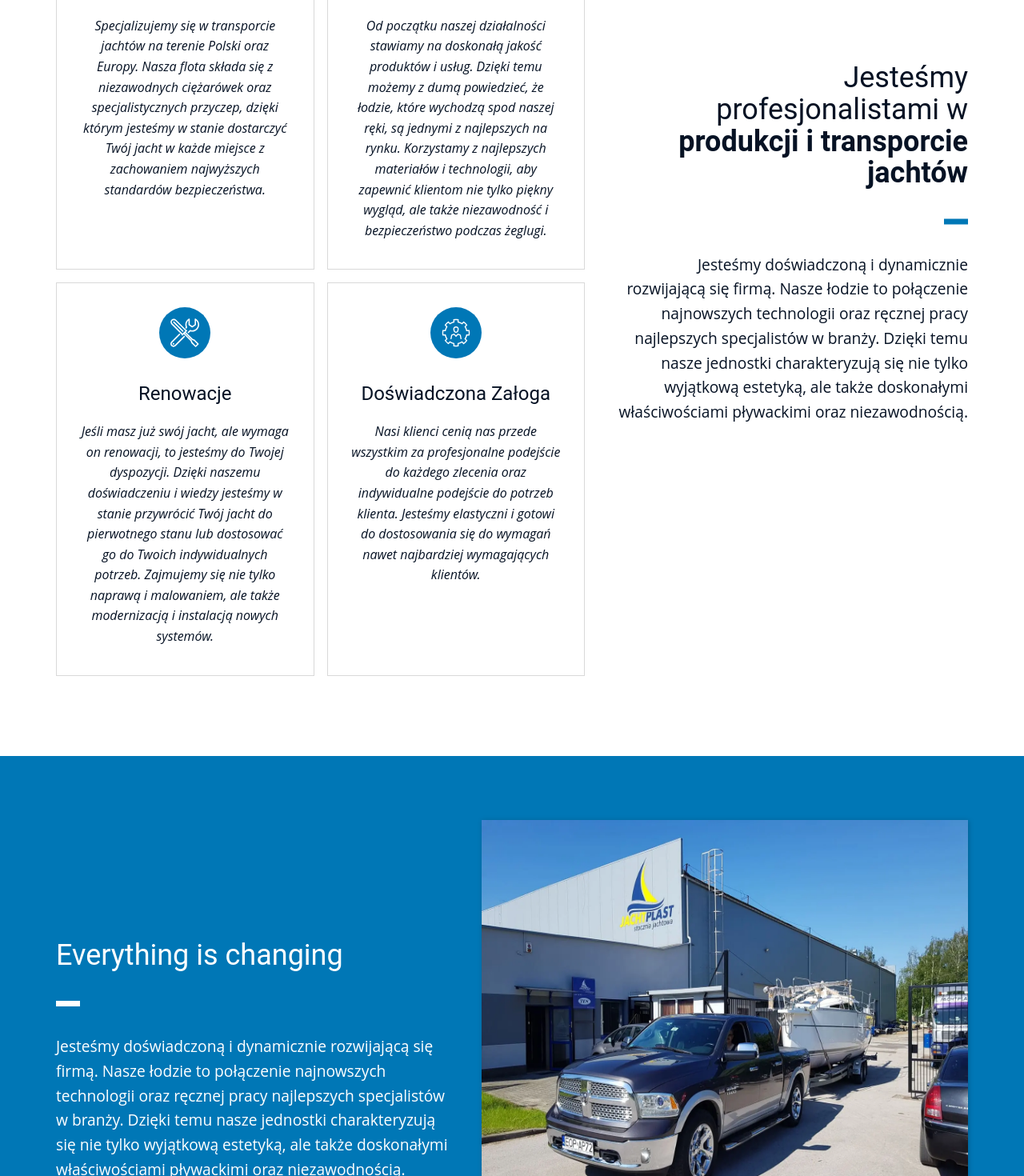
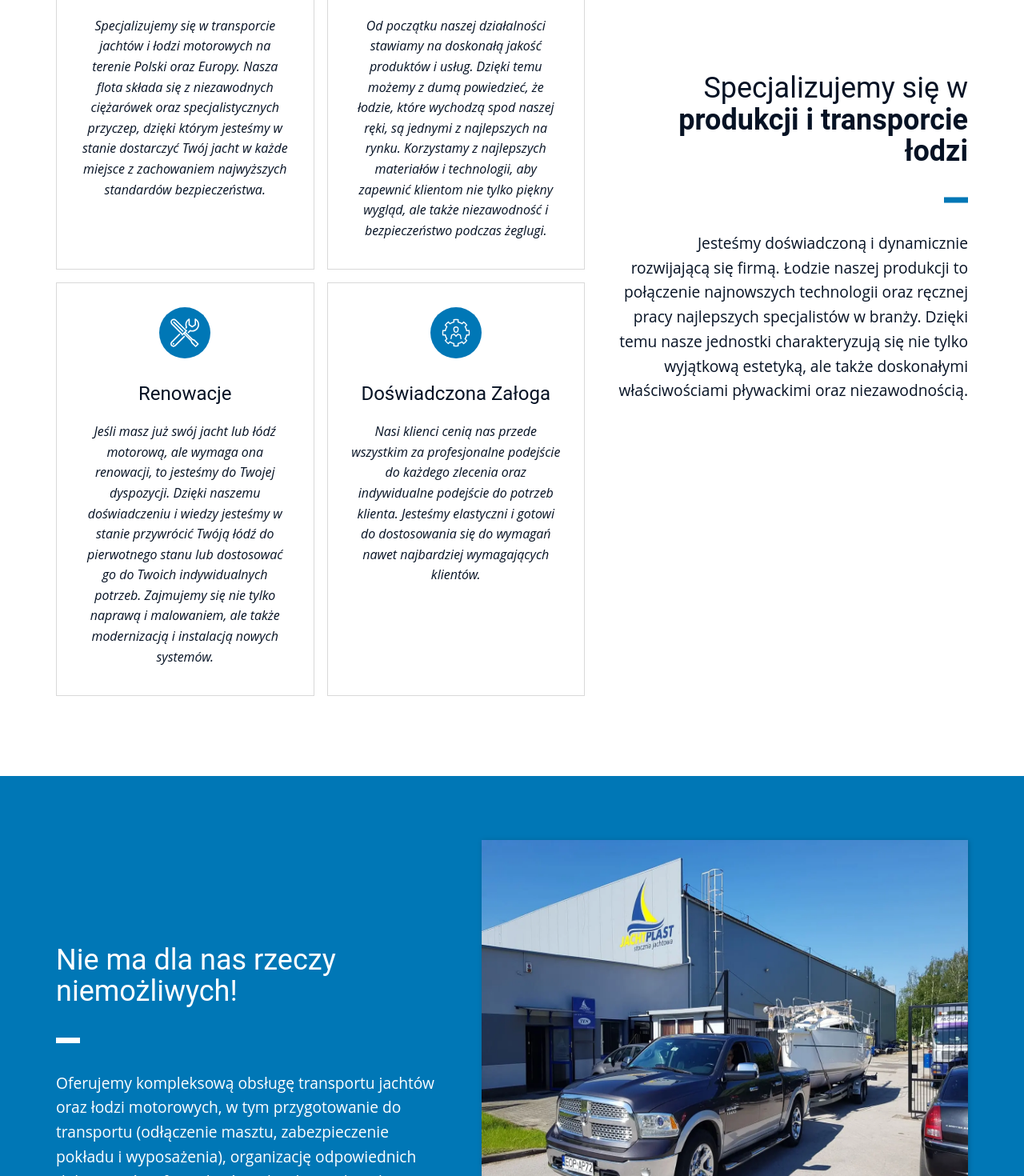
Before and after one commit to PrzemekSobolewski/Jacht-Plast-New, a Next.js app: page / in a window 1280 px wide. Shown: the part 960-2430 px from the top of the page at 80% size. Built offline with nearby package versions, Linux system fonts and the light colour scheme.

Commit message:
main page rwd

```diff
--- a/components/Container/Container.styles.ts
+++ b/components/Container/Container.styles.ts
@@ -1,7 +1,30 @@
+import { screenSizeTo } from "@/styles/breakpoints";
 import styled from "styled-components";
 
 export const Container = styled.div`
   position: relative;
-  width: 1140px;
+  width: 1240px;
   margin: 0 auto;
+  ${screenSizeTo("destkop")} {
+    width: 1140px;
+  }
+  ${screenSizeTo("smallDesktop")} {
+    width: 940px;
+  }
+
+  ${screenSizeTo("bigTablet")} {
+    width: 720px;
+  }
+
+  ${screenSizeTo("tablet")} {
+    width: 540px;
+  }
+
+  ${screenSizeTo("mobile")} {
+    width: 340px;
+  }
+
+  ${screenSizeTo("reallySmallMobile")} {
+    width: 300px;
+  }
 `;
--- /dev/null
+++ b/hooks/useWindowDimension.ts
@@ -0,0 +1,28 @@
+import { useState, useEffect } from "react";
+
+const getWindowDimensions = () => {
+  const { innerWidth: width, innerHeight: height } = window;
+  return {
+    width,
+    height,
+  };
+};
+
+const useWindowDimensions = () => {
+  const [windowDimensions, setWindowDimensions] = useState(
+    getWindowDimensions()
+  );
+
+  useEffect(() => {
+    function handleResize() {
+      setWindowDimensions(getWindowDimensions());
+    }
+
+    window.addEventListener("resize", handleResize);
+    return () => window.removeEventListener("resize", handleResize);
+  }, []);
+
+  return windowDimensions;
+};
+
+export default useWindowDimensions;
--- a/modules/MainPage/MainPage.style.ts
+++ b/modules/MainPage/MainPage.style.ts
@@ -1,6 +1,8 @@
+import { screenSizeTo } from "@/styles/breakpoints";
 import {
   BLACK,
   BLACK_OPACITY,
+  DULL_GRAY,
   MAIN_BLUE,
   WHITE,
   YELLOW,
@@ -29,6 +31,11 @@ export const Wrapper = styled.div`
   min-height: 796px;
   margin: 0 0 0 auto;
   padding-top: 67px;
+
+  ${screenSizeTo("mobile")} {
+    width: 100%;
+    padding-top: 100px;
+  }
 `;
 
 export const Separator = styled.div`
@@ -36,6 +43,9 @@ export const Separator = styled.div`
   background-color: ${WHITE};
   margin: 16px 0 0;
   width: 100%;
+  ${screenSizeTo("mobile")} {
+    width: 80%;
+  }
 `;
 
 export const Title = styled.h1`
@@ -44,6 +54,9 @@ export const Title = styled.h1`
   font-size: 4.5rem;
   line-height: 1.1;
   text-align: right;
+  ${screenSizeTo("mobile")} {
+    font-size: 3rem;
+  }
 `;
 
 export const Text = styled.p`
@@ -51,6 +64,9 @@ export const Text = styled.p`
   font-size: 1.25rem;
   letter-spacing: 1px;
   text-align: right;
+  ${screenSizeTo("mobile")} {
+    margin: 30px 0 0 50px;
+  }
 `;
 
 export const Link = styled.a`
@@ -68,6 +84,9 @@ export const Link = styled.a`
   filter: drop-shadow(1px 1px 2px #333);
   cursor: pointer;
   font-size: 1.25rem;
+  ${screenSizeTo("mobile")} {
+    margin: 40px 0 53px auto;
+  }
 `;
 
 export const InfoBoxesWrapper = styled.div`
@@ -79,6 +98,19 @@ export const InfoBoxesWrapper = styled.div`
   display: grid;
   grid-template-columns: 1fr 1fr;
   gap: 16px;
+
+  ${screenSizeTo("smallDesktop")} {
+    width: 561px;
+  }
+
+  ${screenSizeTo("bigTablet")} {
+    width: 100%;
+    margin-left: auto;
+  }
+
+  ${screenSizeTo("mobile")} {
+    grid-template-columns: 1fr;
+  }
 `;
 
 export const InfoBox = styled.div`
@@ -95,10 +127,19 @@ export const InfoIcon = styled.div`
   background-color: ${MAIN_BLUE};
   height: 64px;
   width: 64px;
-  padding: 14px;
+  display: flex;
+  align-items: center;
+  justify-content: center;
   border-radius: 50%;
   color: ${WHITE};
   margin: 30px auto 0;
+
+  ${screenSizeTo("tablet")} {
+    margin: 24px auto 0;
+    height: 56px;
+    width: 56px;
+    padding: 0;
+  }
 `;
 
 export const InfoTitle = styled.h4`
@@ -107,16 +148,24 @@ export const InfoTitle = styled.h4`
   font-size: 1.5rem;
   line-height: 1.2;
   text-align: center;
+  ${screenSizeTo("tablet")} {
+    font-size: 1.3rem;
+    margin: 24px 24px 0;
+  }
 `;
 
 export const Desc = styled.p`
   font-style: italic;
   margin: 20px 29px 35px;
   text-align: center;
+  ${screenSizeTo("tablet")} {
+    font-size: 0.9rem;
+    margin: 16px 20px 24px;
+  }
 `;
 
 export const WrapperRight = styled.div`
-  width: 437px;
+  width: 490px;
   min-height: 665px;
   position: absolute;
   top: 50%;
@@ -124,6 +173,21 @@ export const WrapperRight = styled.div`
   transform: translateY(-50%);
   text-align: right;
   color: ${BLACK};
+
+  ${screenSizeTo("destkop")} {
+    width: 437px;
+  }
+
+  ${screenSizeTo("smallDesktop")} {
+    width: 350px;
+  }
+
+  ${screenSizeTo("bigTablet")} {
+    position: relative;
+    transform: translateY(0);
+    width: 100%;
+    min-height: auto;
+  }
 `;
 
 export const Subtitle = styled.h2`
@@ -131,6 +195,13 @@ export const Subtitle = styled.h2`
   font-weight: 400;
   font-size: 2.25rem;
   line-height: 1.1;
+  ${screenSizeTo("tablet")} {
+    font-size: 2em;
+  }
+
+  ${screenSizeTo("mobile")} {
+    text-align: center;
+  }
 `;
 
 export const SmallSeparatorRight = styled.div<{ color: string }>`
@@ -138,6 +209,9 @@ export const SmallSeparatorRight = styled.div<{ color: string }>`
   position: relative;
   margin: 37px 0 0 auto;
   border-bottom: 7px solid ${({ color }) => color};
+  ${screenSizeTo("mobile")} {
+    margin: 37px auto 0 auto;
+  }
 `;
 
 export const SmallSeparatorLeft = styled.div<{ color: string }>`
@@ -145,17 +219,29 @@ export const SmallSeparatorLeft = styled.div<{ color: string }>`
   position: relative;
   margin: 37px auto 0 0;
   border-bottom: 7px solid ${({ color }) => color};
+  ${screenSizeTo("mobile")} {
+    margin: 37px auto 0 auto;
+  }
 `;
 
 export const MainDesc = styled.p`
   margin: 35px 0 0 0;
   word-wrap: break-word;
   font-size: 1.2em;
+  ${screenSizeTo("tablet")} {
+    font-size: 1em;
+  }
+  ${screenSizeTo("mobile")} {
+    text-align: center;
+  }
 `;
 
 export const Section = styled.div`
   padding: 100px 0 0;
   color: ${BLACK};
+  ${screenSizeTo("tablet")} {
+    padding: 75px 0 0;
+  }
 `;
 
 export const ColoredSection = styled.section`
@@ -163,6 +249,10 @@ export const ColoredSection = styled.section`
   background-color: ${MAIN_BLUE};
   padding: 80px 0 80px 0;
   color: ${WHITE};
+  ${screenSizeTo("tablet")} {
+    margin: 75px 0 0;
+    padding: 60px 0;
+  }
 `;
 
 export const FlexWrapper = styled.div`
@@ -171,6 +261,10 @@ export const FlexWrapper = styled.div`
   justify-content: center;
   width: 100%;
   gap: 40px;
+
+  ${screenSizeTo("bigTablet")} {
+    flex-direction: column;
+  }
 `;
 
 export const Content = styled.div<{ textAlign: string; color: string }>`
@@ -186,19 +280,43 @@ export const ImageContainer = styled.div`
   min-height: 538px;
   position: relative;
   filter: drop-shadow(1px 1px 3px ${BLACK_OPACITY});
+
+  ${screenSizeTo("smallDesktop")} {
+    min-width: 516px;
+    min-height: 450px;
+  }
+
+  ${screenSizeTo("bigTablet")} {
+    min-width: 100%;
+    min-height: 538px;
+  }
+
+  ${screenSizeTo("tablet")} {
+    min-height: 450px;
+  }
+
+  ${screenSizeTo("mobile")} {
+    min-height: 320px;
+  }
 `;
 
 export const ContactSection = styled.section`
-  background-color: ${YELLOW};
+  background-color: ${DULL_GRAY};
   margin-top: 100px;
   padding: 80px 0;
   display: flex;
   align-items: center;
   justify-content: space-evenly;
+  color: ${WHITE};
   > h2 {
     margin: 0;
   }
   > a {
     margin: 0;
   }
+
+  ${screenSizeTo("tablet")} {
+    gap: 32px;
+    flex-direction: column;
+  }
 `;
--- a/modules/MainPage/MainPage.tsx
+++ b/modules/MainPage/MainPage.tsx
@@ -23,7 +23,9 @@ import {
   ContactSection,
 } from "./MainPage.style";
 import { BLACK, MAIN_BLUE, WHITE } from "@/styles/colors";
+import { Container } from "@/components/Container/Container.styles";
 
+import useWindowDimensions from "@/hooks/useWindowDimension";
 import Image from "next/image";
 import logo from "@/public/images/logo.png";
 import transportIcon from "@/public/icons/transport-icon.svg";
@@ -31,9 +33,10 @@ import productionIcon from "@/public/icons/production-icon.svg";
 import repairIcon from "@/public/icons/repair-icon.svg";
 import specialistIcon from "@/public/icons/specialist-icon.svg";
 import ramTransport from "@/public/images/ram-transport.webp";
-import { Container } from "@/components/Container/Container.styles";
 
 export const MainPage = () => {
+  const { height, width } = useWindowDimensions();
+
   const handleReadMoreClick = (e: React.MouseEvent<HTMLElement>) => {
     e.preventDefault();
     window.scrollTo({
@@ -56,7 +59,9 @@ export const MainPage = () => {
             />
             <Separator />
             <Title>Jacht Plast</Title>
-            <Text>Twój zaufany partner w transporcie jachtów</Text>
+            <Text>
+              Twój zaufany partner w transporcie jachtów i łodzi motorowych
+            </Text>
             <Link onClick={handleReadMoreClick}>czytaj dalej</Link>
           </Wrapper>
         </Container>
@@ -68,26 +73,26 @@ export const MainPage = () => {
               <InfoIcon>
                 <Image
                   src={transportIcon.src}
-                  width={36}
-                  height={36}
+                  width={width <= 828 ? 30 : 36}
+                  height={width <= 828 ? 30 : 36}
                   alt={"Transport specjalistyczny"}
                 />
               </InfoIcon>
               <InfoTitle>Transport</InfoTitle>
               <Desc>
-                Specjalizujemy się w transporcie jachtów na terenie Polski oraz
-                Europy. Nasza flota składa się z niezawodnych ciężarówek oraz
-                specjalistycznych przyczep, dzięki którym jesteśmy w stanie
-                dostarczyć Twój jacht w każde miejsce z zachowaniem najwyższych
-                standardów bezpieczeństwa.
+                Specjalizujemy się w transporcie jachtów i łodzi motorowych na
+                terenie Polski oraz Europy. Nasza flota składa się z
+                niezawodnych ciężarówek oraz specjalistycznych przyczep, dzięki
+                którym jesteśmy w stanie dostarczyć Twój jacht w każde miejsce z
+                zachowaniem najwyższych standardów bezpieczeństwa.
               </Desc>
             </InfoBox>
             <InfoBox>
               <InfoIcon>
                 <Image
                   src={productionIcon.src}
-                  width={36}
-                  height={36}
+                  width={width <= 828 ? 30 : 36}
+                  height={width <= 828 ? 30 : 36}
                   alt={"Jacht żaglowy"}
                 />
               </InfoIcon>
@@ -105,27 +110,27 @@ export const MainPage = () => {
               <InfoIcon>
                 <Image
                   src={repairIcon.src}
-                  width={36}
-                  height={36}
+                  width={width <= 828 ? 30 : 36}
+                  height={width <= 828 ? 30 : 36}
                   alt={"Narzędzia robotnicze"}
                 />
               </InfoIcon>
               <InfoTitle>Renowacje</InfoTitle>
               <Desc>
-                Jeśli masz już swój jacht, ale wymaga on renowacji, to jesteśmy
-                do Twojej dyspozycji. Dzięki naszemu doświadczeniu i wiedzy
-                jesteśmy w stanie przywrócić Twój jacht do pierwotnego stanu lub
-                dostosować go do Twoich indywidualnych potrzeb. Zajmujemy się
-                nie tylko naprawą i malowaniem, ale także modernizacją i
-                instalacją nowych systemów.
+                Jeśli masz już swój jacht lub łódź motorową, ale wymaga ona
+                renowacji, to jesteśmy do Twojej dyspozycji. Dzięki naszemu
+                doświadczeniu i wiedzy jesteśmy w stanie przywrócić Twóją łódź
+                do pierwotnego stanu lub dostosować go do Twoich indywidualnych
+                potrzeb. Zajmujemy się nie tylko naprawą i malowaniem, ale także
+                modernizacją i instalacją nowych systemów.
               </Desc>
             </InfoBox>
             <InfoBox>
               <InfoIcon>
                 <Image
                   src={specialistIcon.src}
-                  width={36}
-                  height={36}
+                  width={width <= 828 ? 30 : 36}
+                  height={width <= 828 ? 30 : 36}
                   alt={"Wyspecjalizowana kadra pracownicza"}
                 />
               </InfoIcon>
@@ -141,16 +146,17 @@ export const MainPage = () => {
           <WrapperRight>
             <Content textAlign="right" color={BLACK}>
               <Subtitle>
-                Jesteśmy profesjonalistami w<br />
-                <strong>produkcji i transporcie jachtów</strong>
+                Specjalizujemy się w<br />
+                <strong>produkcji i transporcie łodzi</strong>
               </Subtitle>
               <SmallSeparatorRight color={MAIN_BLUE} />
               <MainDesc>
-                Jesteśmy doświadczoną i dynamicznie rozwijającą się firmą. Nasze
-                łodzie to połączenie najnowszych technologii oraz ręcznej pracy
-                najlepszych specjalistów w branży. Dzięki temu nasze jednostki
-                charakteryzują się nie tylko wyjątkową estetyką, ale także
-                doskonałymi właściwościami pływackimi oraz niezawodnością.
+                Jesteśmy doświadczoną i dynamicznie rozwijającą się firmą.
+                Łodzie naszej produkcji to połączenie najnowszych technologii
+                oraz ręcznej pracy najlepszych specjalistów w branży. Dzięki
+                temu nasze jednostki charakteryzują się nie tylko wyjątkową
+                estetyką, ale także doskonałymi właściwościami pływackimi oraz
+                niezawodnością.
               </MainDesc>
             </Content>
           </WrapperRight>
@@ -160,14 +166,14 @@ export const MainPage = () => {
         <Container>
           <FlexWrapper>
             <Content textAlign="left" color={WHITE}>
-              <Subtitle>Everything is changing</Subtitle>
+              <Subtitle>Nie ma dla nas rzeczy niemożliwych!</Subtitle>
               <SmallSeparatorLeft color={WHITE} />
               <MainDesc>
-                Jesteśmy doświadczoną i dynamicznie rozwijającą się firmą. Nasze
-                łodzie to połączenie najnowszych technologii oraz ręcznej pracy
-                najlepszych specjalistów w branży. Dzięki temu nasze jednostki
-                charakteryzują się nie tylko wyjątkową estetyką, ale także
-                doskonałymi właściwościami pływackimi oraz niezawodnością.
+                Oferujemy kompleksową obsługę transportu jachtów oraz łodzi
+                motorowych, w tym przygotowanie do transportu (odłączenie
+                masztu, zabezpieczenie pokładu i wyposażenia), organizację
+                odpowiednich dokumentów i formalności celnych oraz bezpłatną
+                wycenę transportu.
               </MainDesc>
             </Content>
             <ImageContainer>
@@ -191,22 +197,25 @@ export const MainPage = () => {
               />
             </ImageContainer>
             <Content textAlign="right" color={BLACK}>
-              <Subtitle>Everything is changing</Subtitle>
+              <Subtitle>
+                Szukasz niezawodnej firmy zajmującej się{" "}
+                <strong>przewozem jachtów?</strong>
+              </Subtitle>
               <SmallSeparatorRight color={MAIN_BLUE} />
               <MainDesc>
-                Jesteśmy doświadczoną i dynamicznie rozwijającą się firmą. Nasze
-                łodzie to połączenie najnowszych technologii oraz ręcznej pracy
-                najlepszych specjalistów w branży. Dzięki temu nasze jednostki
-                charakteryzują się nie tylko wyjątkową estetyką, ale także
-                doskonałymi właściwościami pływackimi oraz niezawodnością.
+                Skontaktuj się z nami już dziś. Zaufaj naszej wiedzy i
+                doświadczeniu, a my zadbamy o to, aby Twoja łódź dotarła na
+                miejsce szybko, bezpiecznie i w najlepszej kondycji. Jesteśmy
+                Twoim najlepszym wyborem w transporcie jachtów na terenie Polski
+                i Europy.
               </MainDesc>
             </Content>
           </FlexWrapper>
         </Container>
       </Section>
       <ContactSection>
-        <Subtitle>Skontaktuj sie z nami</Subtitle>
-        <Link href="mailto:jachtplast@gmail.com">Napisz do nas</Link>
+        <Subtitle>Śmiało, napisz do nas!</Subtitle>
+        <Link href="mailto:jachtplast@gmail.com">jachtplast@gmail.com</Link>
       </ContactSection>
     </>
   );
--- a/styles/breakpoints.ts
+++ b/styles/breakpoints.ts
@@ -12,10 +12,12 @@ const getBasePixels = (point?: string) => {
       return 1025;
     case "medium":
       return 1052;
+    case "smallDesktop":
+      return 1200;
     case "desktop":
-      return 1200;
+      return 1300;
     default:
-      return 1200;
+      return 1300;
   }
 };
 const getScreenFromMin = (point: string) => `${getBasePixels(point)}px`;
```
Also changed, not shown: components/Footer/Footer.styles.ts (+11 -0 lines), components/Header/HeaderNav.styles.ts (+12 -0 lines).
